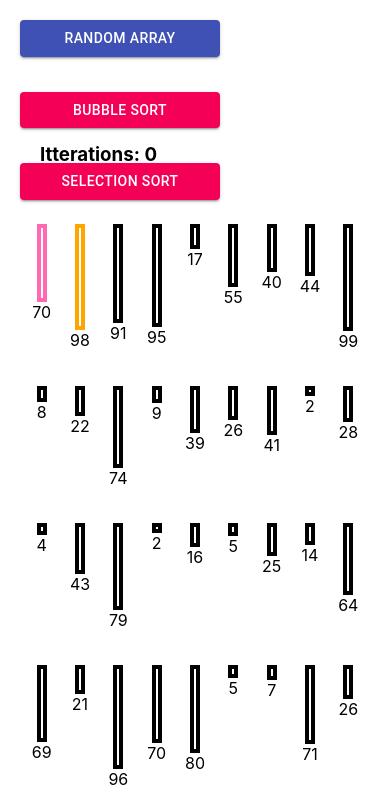
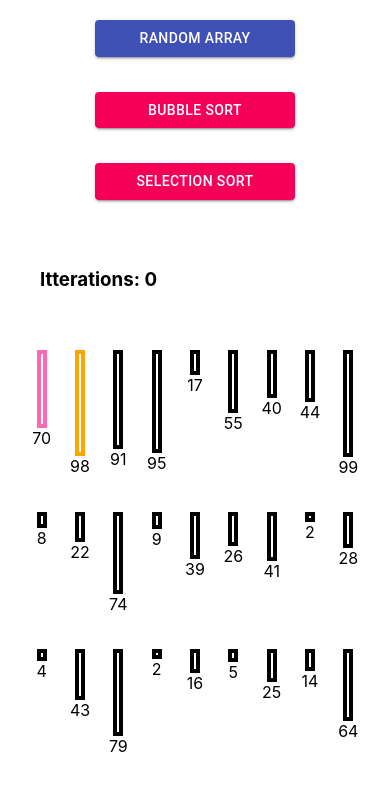
Before and after one commit to NicholasSaravia/sorting-algos, a React (Create React App) app: page / in a window 390 px wide. Shown: the top 789 px of the page. Built offline with nearby package versions, Linux system fonts and the light colour scheme; the HTML template or start-up script is replaced by a standard one.

Commit message:
mobile friendly

```diff
--- a/src/App.css
+++ b/src/App.css
@@ -1,6 +1,7 @@
 .App{
   display: grid;
-  grid-template-rows: 10vh 90vh;
+  grid-template-rows: min-content;
+  gap: 30px;
   padding: 20px;
 }
 .line-container{
@@ -10,9 +11,11 @@
 }
 .App__buttons{
   display: grid;
+  grid-gap: 35px;
   gap: 35px;
-  grid-template-columns: repeat(auto-fill, minmax(60px, 200px));
+  grid-template-columns: repeat(auto-fit, minmax(60px, 200px));
   grid-template-rows: min-content;
+  justify-content: center;
 }
 .App__array-container{
   display: grid;
```
